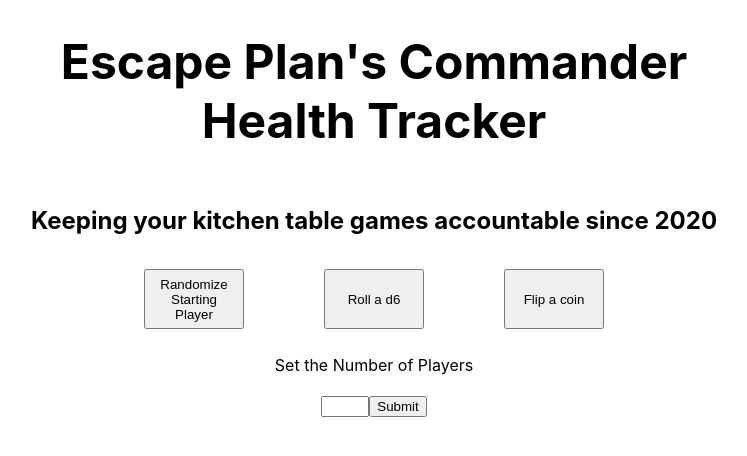
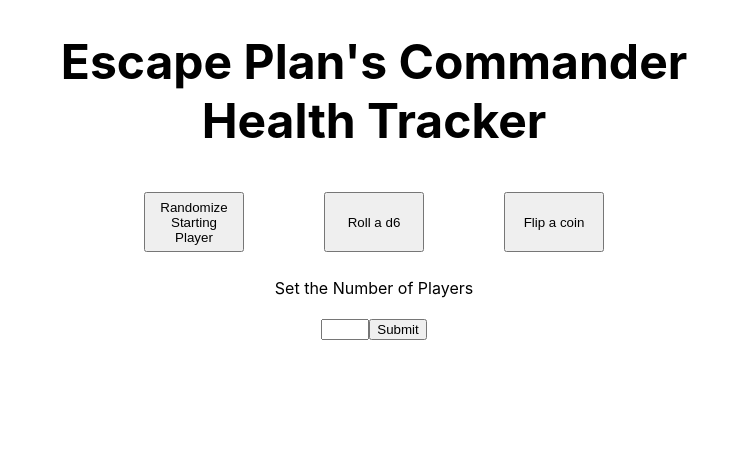
Before and after one commit to schmi121/magicHealthTrackerReactLive, a React (Create React App) app: page / in a window 1280 px wide. Shown: the top 456 px of the page, without its empty margins (266-1013 px from the left). Built offline with nearby package versions, Linux system fonts and the light colour scheme.

Commit message:
Titling Fix

```diff
--- a/src/components/CommanderHealthTitle/CommanderHealthTrackerTitle.js
+++ b/src/components/CommanderHealthTitle/CommanderHealthTrackerTitle.js
@@ -4,9 +4,6 @@ import styles from './styles.module.css';
 const CommanderHealthTrackerTitle = () => {
     return <div className={styles.commanderHealthTracker}>
         <h1>Escape Plan's Commander Health Tracker</h1>
-        <div className={styles.accountability}>
-            <p>Keeping your kitchen table games accountable since 2020</p>
-        </div>
     </div>;
 };
 
--- a/src/components/CommanderHealthTitle/styles.module.css
+++ b/src/components/CommanderHealthTitle/styles.module.css
@@ -9,7 +9,3 @@
     margin-left: 20%;
     margin-right: 20%;
 }
-
-.accountability {
-    text-align: center;
-}
```
